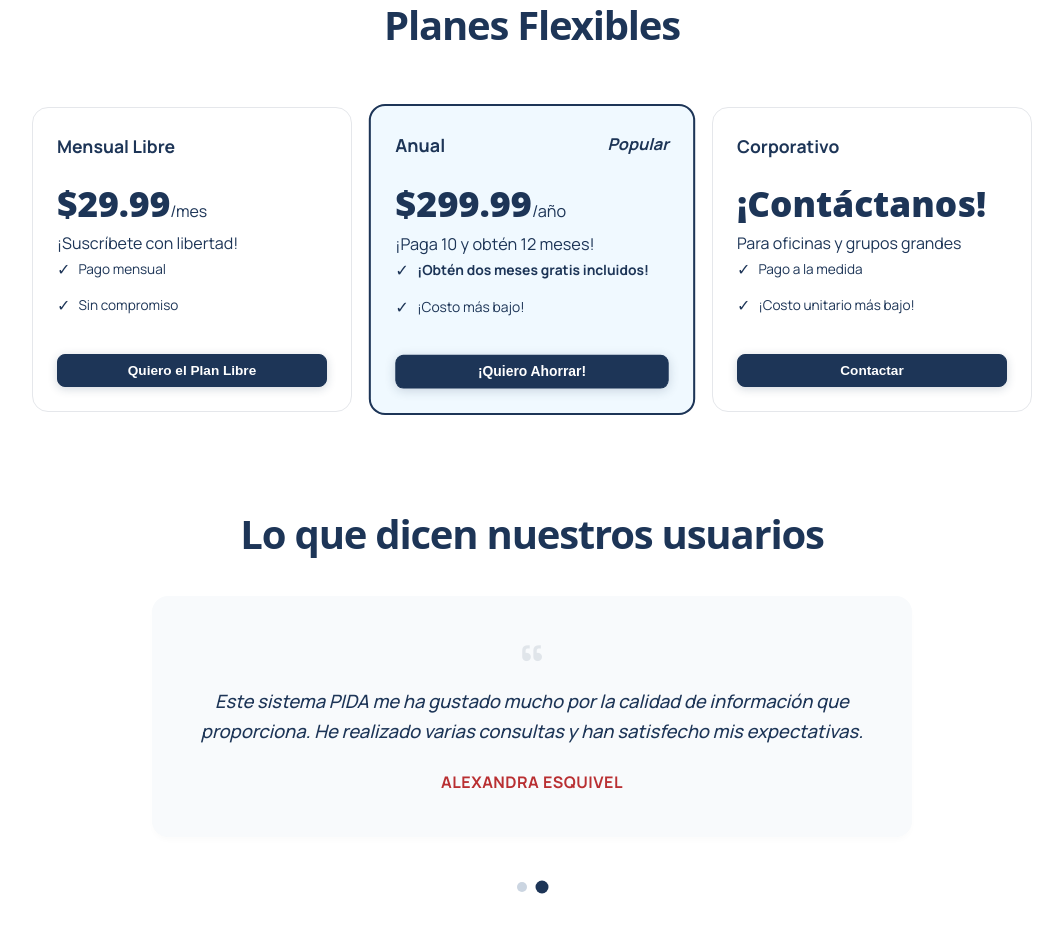
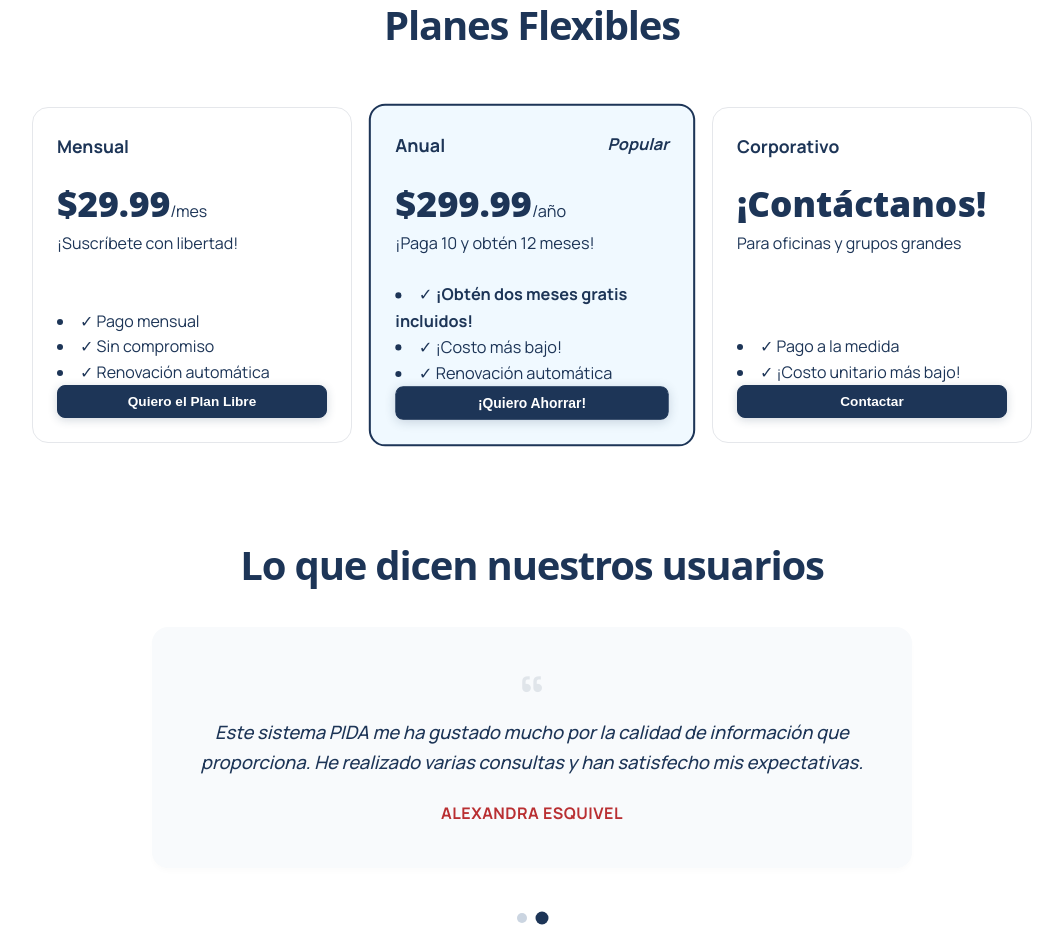
Before and after one commit to webmaster-pida/pida-frontend, a plain HTML site: page public/index.html in a window 1280 px wide. Shown: the part 1915-2847 px from the top of the page, without its empty margins (108-1171 px from the left). Drawn offline with nearby package versions, Linux system fonts and the light colour scheme; no server answers.

Commit message:
Update index.html

```diff
--- a/public/index.html
+++ b/public/index.html
@@ -105,24 +105,24 @@
                     <div class="section-intro"><h2>Planes Flexibles</h2></div>
                     <div class="pricing-compact">
                         <div class="price-card">
-                            <div class="plan-header"><span class="plan-name">Mensual Libre</span></div>
+                            <div class="plan-header"><span class="plan-name">Mensual</span></div>
                             <div><span class="price-value">$29.99</span><span class="price-period">/mes</span></div>
                             <p class="price-desc">¡Suscríbete con libertad!</p>
-                            <ul class="price-features"><li><span class="check-icon">✓</span> Pago mensual</li><li><span class="check-icon">✓</span> Sin compromiso</li></ul>
+                            <p ul class="price-features"><li><span class="check-icon">✓</span> Pago mensual</li><li><span class="check-icon">✓</span> Sin compromiso</li><li><span class="check-icon">✓</span> Renovación automática</li></ul>
                             <button class="btn btn-primary btn-sm btn-full plan-cta" data-plan="basic">Quiero el Plan Libre</button>
                         </div>
                         <div class="price-card featured">
                             <div class="plan-header"><span class="plan-name">Anual</span><span class="plan-badge"><strong><i>Popular</i></strong></span></div>
                             <div><span class="price-value">$299.99</span><span class="price-period">/año</span></div>
                             <p class="price-desc">¡Paga 10 y obtén 12 meses!</p>
-                            <ul class="price-features"><li><span class="check-icon">✓</span> <strong> ¡Obtén dos meses gratis incluidos!</strong></li><li><span class="check-icon">✓</span> ¡Costo más bajo!</li></ul>
+                            <p ul class="price-features"><li><span class="check-icon">✓</span> <strong> ¡Obtén dos meses gratis incluidos!</strong></li><li><span class="check-icon">✓</span> ¡Costo más bajo!</li><li><span class="check-icon">✓</span> Renovación automática</li></ul>
                             <button class="btn btn-primary btn-sm btn-full plan-cta" data-plan="pro">¡Quiero Ahorrar!</button>
                         </div>
                         <div class="price-card">
                             <div class="plan-header"><span class="plan-name">Corporativo</span></div>
                             <div><span class="price-value">¡Contáctanos!</span><span class="price-period"></span></div>
                             <p class="price-desc">Para oficinas y grupos grandes</p>
-                            <ul class="price-features"><li><span class="check-icon">✓</span> Pago a la medida</li><li><span class="check-icon">✓</span> ¡Costo unitario más bajo!</li></ul>
+                            <p ul class="price-features"><li><span class="check-icon">✓</span> Pago a la medida</li><li><span class="check-icon">✓</span> ¡Costo unitario más bajo!</li></ul>
                             <button class="btn btn-primary btn-sm btn-full plan-cta" data-plan="corp">Contactar</button>
                         </div>
                     </div>
```
